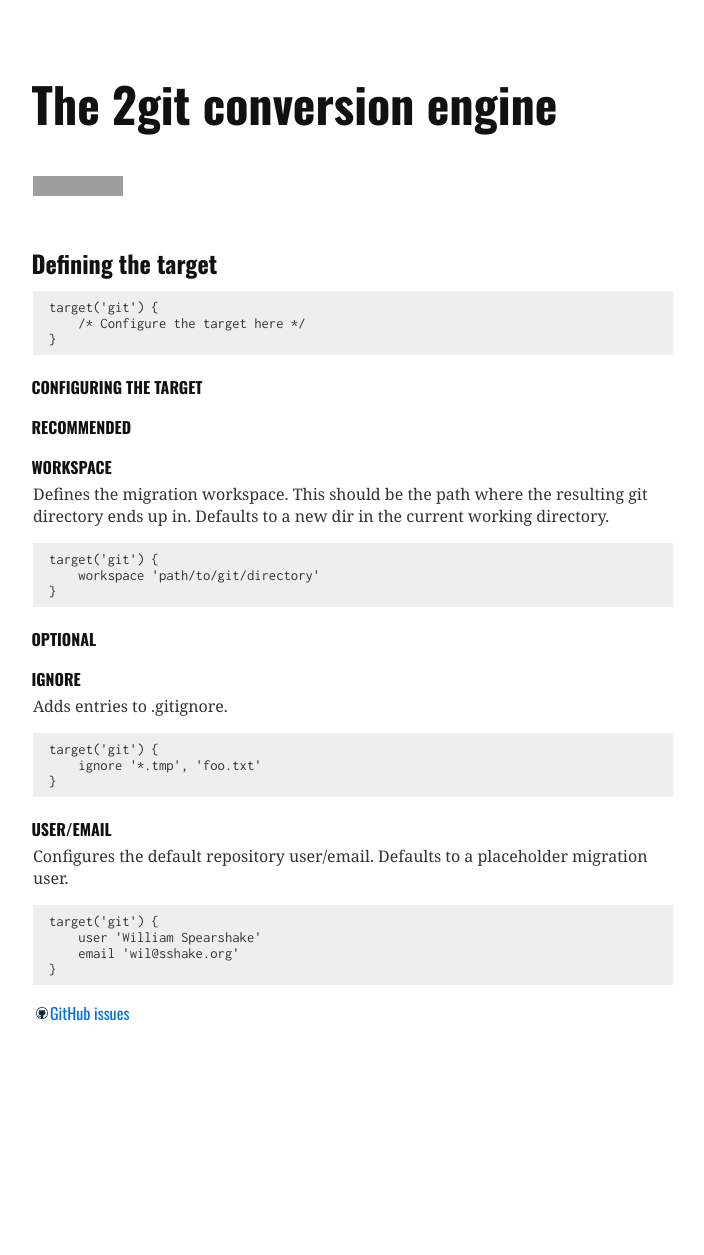
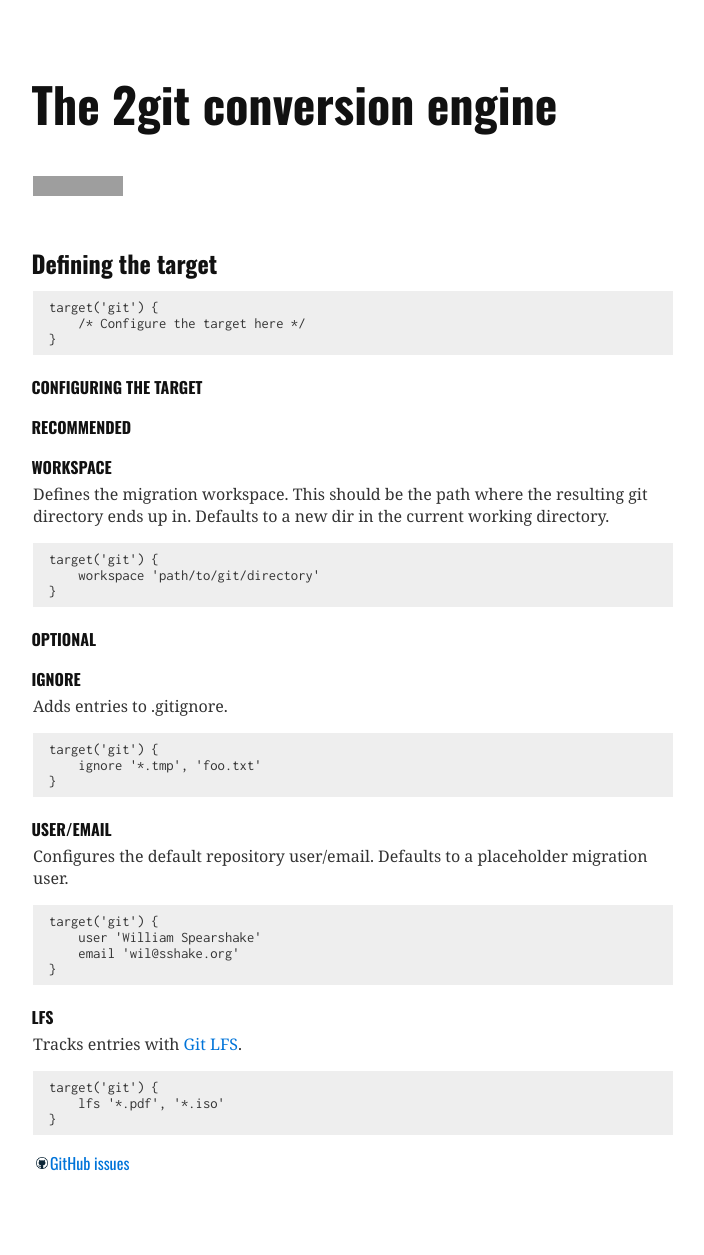
Before and after one commit to Praqma/2git, a Jekyll site: the page built from docs/target-git.md, in a window 1280 px wide. Shown: the whole page, without its empty margins (287-991 px from the left). Built offline with Jekyll 4.4.1, drawn with Linux system fonts in a browser that asks for light colours; before the commit the page ends 1105 px from its top, so only the background shows below that; grey boxes are pictures that could not be loaded.

Commit message:
Add the option to track files under Git LFS through the GitOptions

````diff
--- a/docs/target-git.md
+++ b/docs/target-git.md
@@ -52,3 +52,13 @@ target('git') {
     email 'wil@sshake.org'
 }
 ```
+
+##### lfs
+
+Tracks entries with [Git LFS](https://git-lfs.github.com/).
+
+```
+target('git') {
+    lfs '*.pdf', '*.iso'
+}
+```
````
Also changed, not shown: 3 other files.
